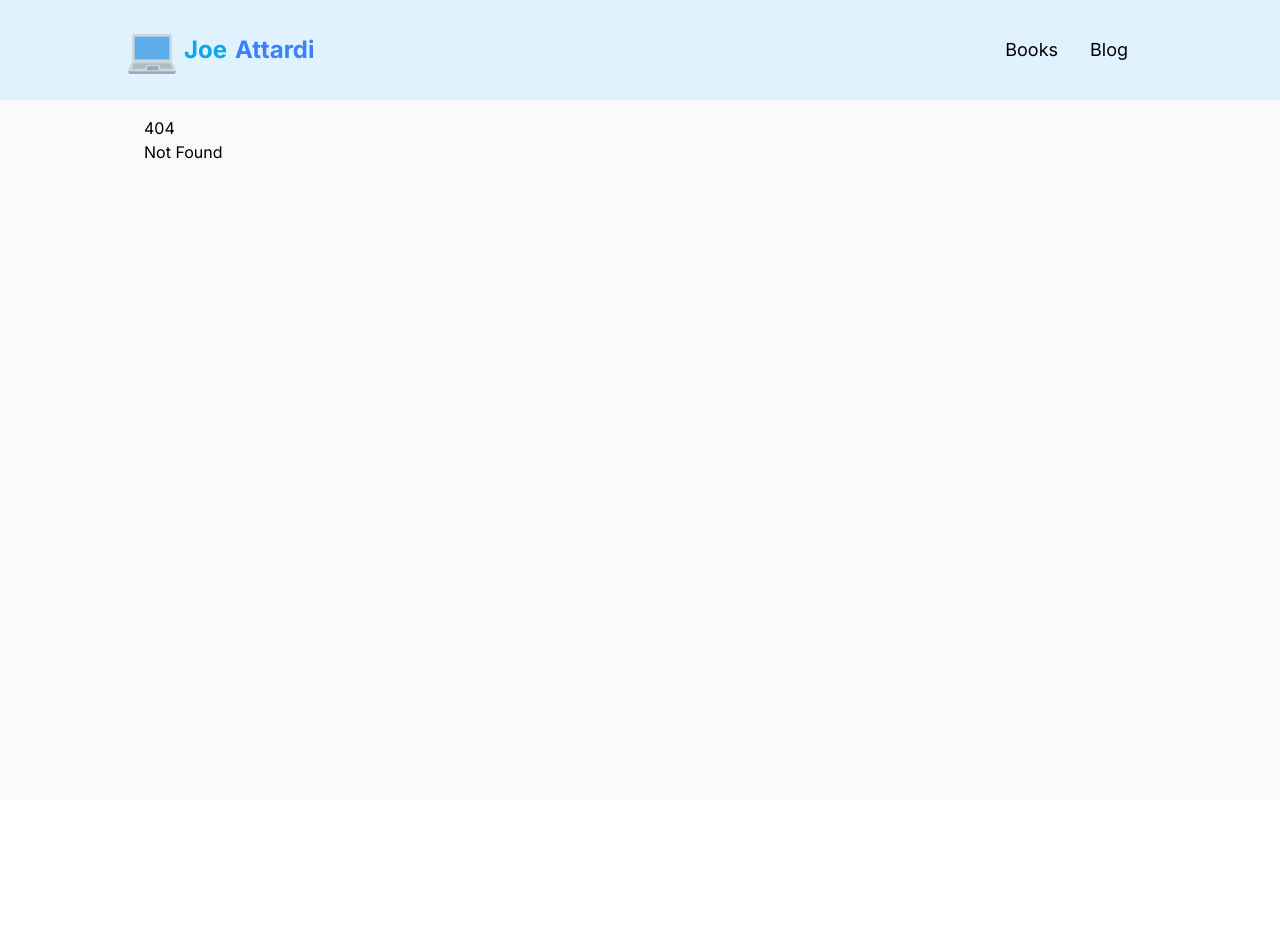
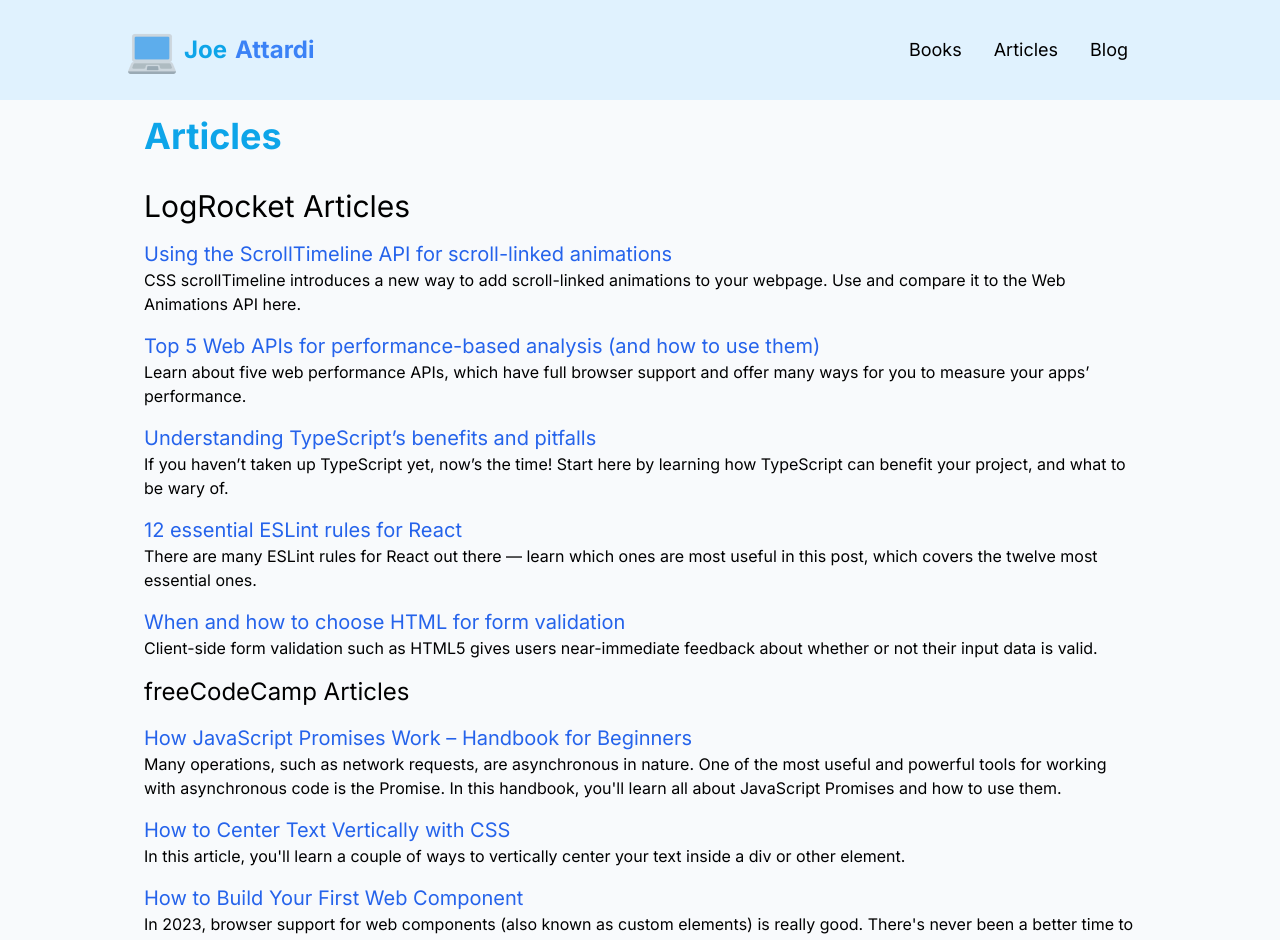
Before and after one commit to joeattardi/joeattardi-com-sveltekit, a SvelteKit app: page /articles in a window 1280 px wide. Before the commit this address had no page. Shown: the top 940 px of the page. Before the commit the page ends 800 px from the top, so only its background shows below. Built offline with nearby package versions, Linux system fonts and the light colour scheme.

Commit message:
Add articles page

```diff
--- a/src/routes/Nav.svelte
+++ b/src/routes/Nav.svelte
@@ -22,8 +22,8 @@
     class:translate-x-full={!expanded}
   >
     <NavLink href="/books">Books</NavLink>
+    <NavLink href="/articles">Articles</NavLink>
     <!-- <NavLink href="/projects">Projects</NavLink> -->
-    <!-- <NavLink href="/articles">Articles</NavLink> -->
     <NavLink href="https://joeattardi.dev">Blog</NavLink>
   </ul>
 </nav>
--- /dev/null
+++ b/src/routes/articles/+page.js
@@ -0,0 +1,48 @@
+export function load() {
+  return {
+    logrocket: [
+      {
+        title: 'Using the ScrollTimeline API for scroll-linked animations',
+        href: 'https://blog.logrocket.com/scrolltimeline-api-scroll-linked-animations/',
+        summary: 'CSS scrollTimeline introduces a new way to add scroll-linked animations to your webpage. Use and compare it to the Web Animations API here.'
+      },
+      {
+        title: 'Top 5 Web APIs for performance-based analysis (and how to use them)',
+        href: 'https://blog.logrocket.com/top-5-web-apis-performance-based-analysis/',
+        summary: 'Learn about five web performance APIs, which have full browser support and offer many ways for you to measure your apps’ performance.'
+      },
+      {
+        title: 'Understanding TypeScript’s benefits and pitfalls',
+        href: 'https://blog.logrocket.com/understanding-typescripts-benefits-pitfalls/',
+        summary: 'If you haven’t taken up TypeScript yet, now’s the time! Start here by learning how TypeScript can benefit your project, and what to be wary of.'
+      },
+      {
+        title: '12 essential ESLint rules for React',
+        href: 'https://blog.logrocket.com/12-essential-eslint-rules-react/',
+        summary: 'There are many ESLint rules for React out there — learn which ones are most useful in this post, which covers the twelve most essential ones.'
+      },
+      {
+        title: 'When and how to choose HTML for form validation',
+        href: 'https://blog.logrocket.com/when-how-to-choose-html-form-validation/',
+        summary: 'Client-side form validation such as HTML5 gives users near-immediate feedback about whether or not their input data is valid.'
+      }
+    ],
+    freecodecamp: [
+      {
+        title: 'How JavaScript Promises Work – Handbook for Beginners',
+        href: 'https://www.freecodecamp.org/news/the-javascript-promises-handbook/',
+        summary: 'Many operations, such as network requests, are asynchronous in nature. One of the most useful and powerful tools for working with asynchronous code is the Promise. In this handbook, you\'ll learn all about JavaScript Promises and how to use them.'
+      },
+      {
+        title: 'How to Center Text Vertically with CSS',
+        href: 'https://www.freecodecamp.org/news/how-to-center-text-vertically-with-css/',
+        summary: 'In this article, you\'ll learn a couple of ways to vertically center your text inside a div or other element.'
+      },
+      {
+        title: 'How to Build Your First Web Component',
+        href: 'https://www.freecodecamp.org/news/build-your-first-web-component/',
+        summary: 'In 2023, browser support for web components (also known as custom elements) is really good. There\'s never been a better time to start building your own custom elements.'
+      }
+    ]
+  };
+}
--- /dev/null
+++ b/src/routes/articles/+page.svelte
@@ -0,0 +1,31 @@
+<script>
+  import PageTitle from '$lib/components/PageTitle.svelte';
+
+  export let data;
+
+  console.log(data);
+</script>
+
+<PageTitle>Articles</PageTitle>
+
+<h3 class="text-3xl">LogRocket Articles</h3>
+
+<section class="flex flex-col gap-4 mt-4">
+  {#each data.logrocket as item}
+    <article>
+      <h4 class="text-xl"><a href={item.href} class="text-blue-600">{item.title}</a></h4>
+      <p>{item.summary}</p>
+    </article>
+  {/each}
+</section>
+
+<h3 class="mt-4 text-2xl">freeCodeCamp Articles</h3>
+
+<section class="flex flex-col gap-4 mt-4">
+  {#each data.freecodecamp as item}
+    <article>
+      <h4 class="text-xl"><a href={item.href} class="text-blue-600">{item.title}</a></h4>
+      <p>{item.summary}</p>
+    </article>
+  {/each}
+</section>
```
